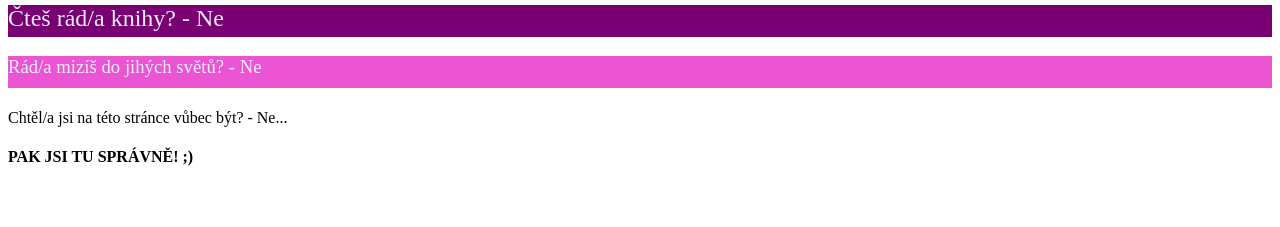
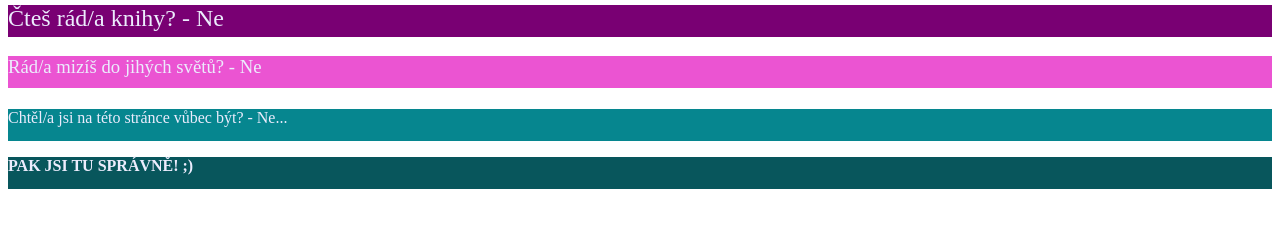
Before and after one commit to bbbarca/SaBa, a plain HTML site: page index.html in a window 1280 px wide. Shown: the part 183-410 px from the top of the page. Drawn offline with Linux system fonts and the light colour scheme.

Commit message:
Update style.css

```diff
--- a/styly/style.css
+++ b/styly/style.css
@@ -21,3 +21,13 @@ h2,h3,h4 {
     background: rgb(235, 84, 210);
     color: rgb(236, 236, 253);
 }
+.banner4 {
+    height: 2rem;
+    background: rgb(6, 134, 143);
+    color: rgb(236, 236, 253);
+}
+.banner5 {
+    height: 2rem;
+    background: rgb(8, 86, 92);
+    color: rgb(236, 236, 253);
+}
```
